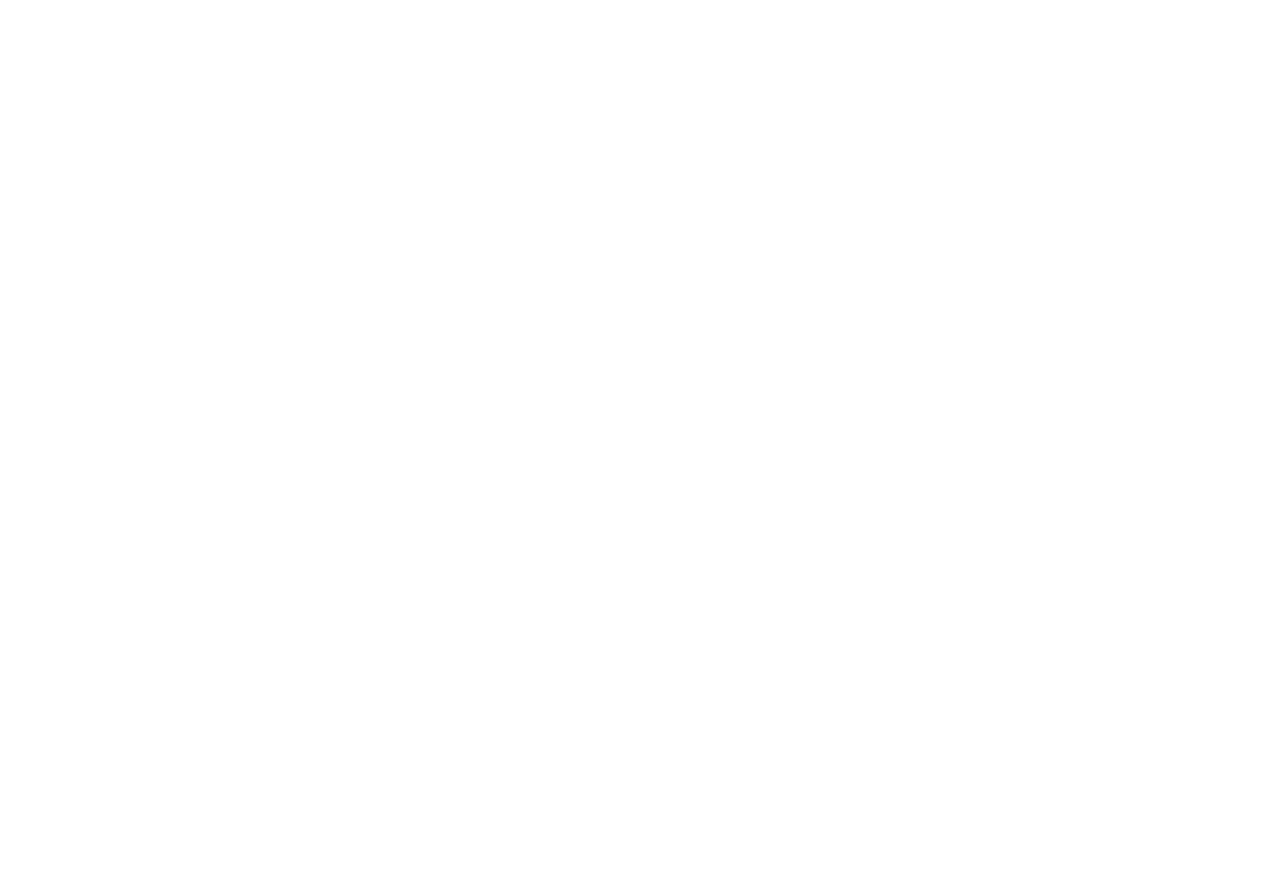
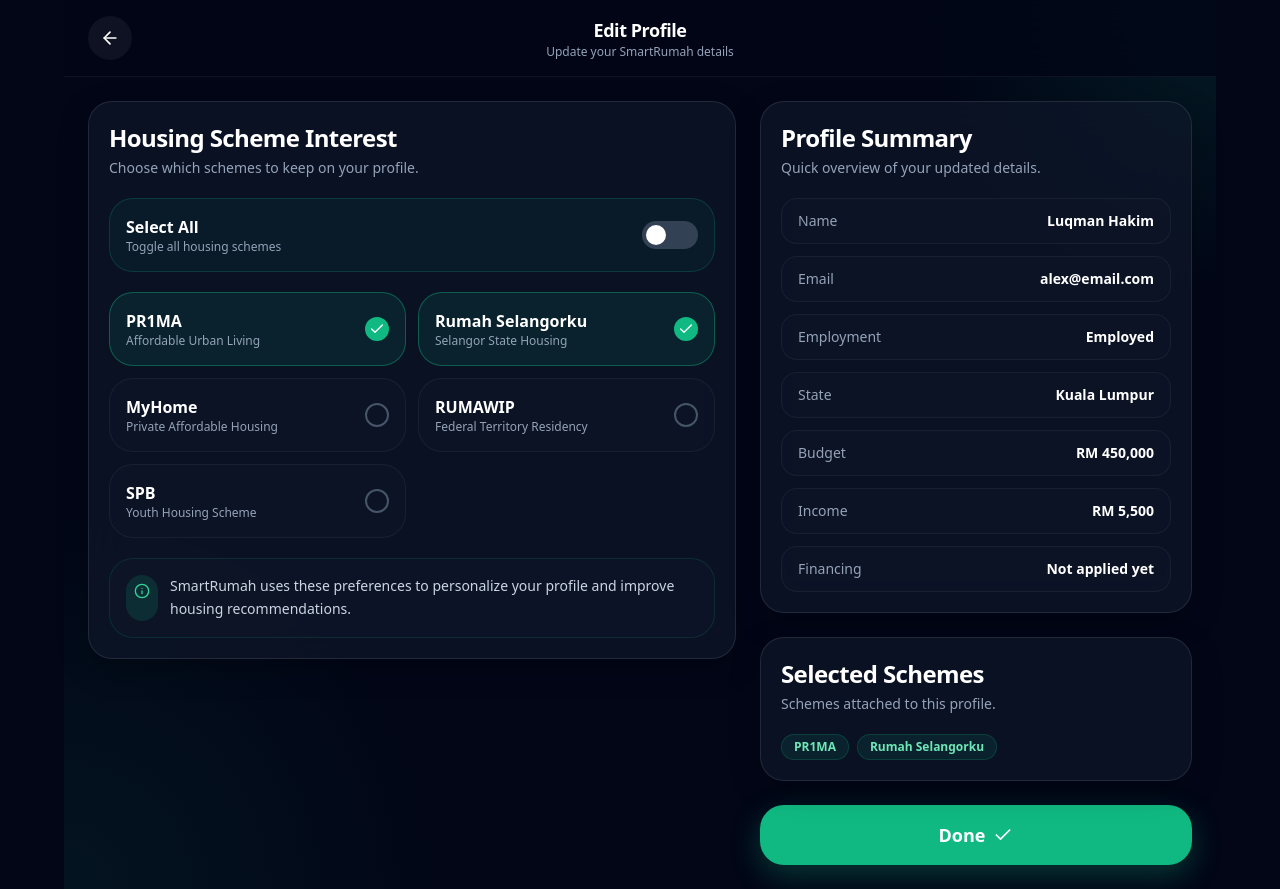
Before and after one commit to SitiFatimah0403/SmartRumah, a React (Vite) app in the folder frontend/: page /profile/edit/scheme-interest in a window 1280 px wide. Before the commit this address had no page. Before the commit the page ends 800 px from the top, so only its background shows below. Built offline with nearby package versions, Linux system fonts and the light colour scheme; the HTML template or start-up script is replaced by a standard one.

Commit message:
Fixed Profile Page
Profile edit page separated to diff page from diff section.

```diff
--- a/frontend/src/App.tsx
+++ b/frontend/src/App.tsx
@@ -4,6 +4,11 @@
 import SavedPage from "./components/saved/SavedPage";
 import ProfilePage from "./components/profile/ProfilePage";
 import ProfileEdit from "./components/profile/ProfileEdit";
+import PersonalInformationPage from "./components/profile/PersonalInformationPage";
+import EmploymentDetailsPage from "./components/profile/EmploymentDetailsPage";
+import PropertyPreferencesPage from "./components/profile/PropertyPreferencesPage";
+import SchemeEligibilityPage from "./components/profile/SchemeEligibilityPage";
+import SchemeInterestPage from "./components/profile/SchemeInterestPage";
 import PropertyDetail from "./components/homepage/PropertyDetail";
 import AllProperty from "./components/homepage/AllProperty";
 import HousingScheme from "./components/homepage/HousingScheme";
@@ -20,6 +25,11 @@
       <Route path="/saved" element={<SavedPage />} />
       <Route path="/profile" element={<ProfilePage />} />
       <Route path="/profile/edit" element={<ProfileEdit />} />
+      <Route path="/profile/edit/personal-information" element={<PersonalInformationPage />} />
+      <Route path="/profile/edit/employment-details" element={<EmploymentDetailsPage />} />
+      <Route path="/profile/edit/property-preferences" element={<PropertyPreferencesPage />} />
+      <Route path="/profile/edit/scheme-eligibility" element={<SchemeEligibilityPage />} />
+      <Route path="/profile/edit/scheme-interest" element={<SchemeInterestPage />} />
       <Route path="/property-detail" element={<PropertyDetail />} />
       <Route path="/all-properties" element={<AllProperty />} />
       <Route path="/housing-schemes" element={<HousingScheme />} />
--- /dev/null
+++ b/frontend/src/components/profile/EmploymentDetailsPage.tsx
@@ -0,0 +1,5 @@
+import ProfileEdit from "./ProfileEdit";
+
+export default function EmploymentDetailsPage() {
+  return <ProfileEdit activeSection="employment-details" />;
+}
--- /dev/null
+++ b/frontend/src/components/profile/PersonalInformationPage.tsx
@@ -0,0 +1,5 @@
+import ProfileEdit from "./ProfileEdit";
+
+export default function PersonalInformationPage() {
+  return <ProfileEdit activeSection="personal-information" />;
+}
--- a/frontend/src/components/profile/ProfileEdit.tsx
+++ b/frontend/src/components/profile/ProfileEdit.tsx
@@ -90,8 +90,23 @@
   { key: "spb", title: "SPB", subtitle: "Youth Housing Scheme" },
 ];
 
-export default function ProfileEdit() {
+type ProfileEditSection =
+  | "personal-information"
+  | "employment-details"
+  | "property-preferences"
+  | "scheme-eligibility"
+  | "scheme-interest"
+  | "all";
+
+type ProfileEditProps = {
+  activeSection?: ProfileEditSection;
+};
+
+export default function ProfileEdit({ activeSection = "all" }: ProfileEditProps) {
   const navigate = useNavigate();
+
+  const isSectionVisible = (section: ProfileEditSection) => activeSection === "all" || activeSection === section;
+
 
   const [showPassword, setShowPassword] = useState(false);
   const [showConfirmPassword, setShowConfirmPassword] = useState(false);
@@ -193,6 +208,7 @@
 
         <main className="mx-auto grid max-w-6xl grid-cols-1 gap-6 px-4 py-6 md:px-6 lg:grid-cols-[1.2fr_0.8fr]">
           <div className="space-y-6">
+            {isSectionVisible("personal-information") && (
               <section className={sectionClass}>
                 <SectionHeader title="Personal Information" subtitle="Basic identity and account details." />
 
@@ -311,7 +327,9 @@
                 </div>
               )}
             </section>
+            )}
 
+            {isSectionVisible("employment-details") && (
               <section className={sectionClass}>
                 <SectionHeader title="Employment Details" subtitle="Your current work and location profile." />
 
@@ -388,11 +406,11 @@
                 </div>
               </div>
             </section>
+            )}
 
+            {isSectionVisible("property-preferences") && (
               <section className={sectionClass}>
               <SectionHeader title="Property Preferences" subtitle="Refine budget, commute, and property priorities." />
-
-              <div className="grid grid-cols-1 gap-5 lg:grid-cols-2">
               <Field label="Preferred State" icon={<MapPin className="h-4 w-4" />}>
                 <div className="relative">
                   <select
@@ -430,7 +448,6 @@
                 <div className="mt-2 flex justify-between text-[10px] font-bold uppercase tracking-[0.18em] text-slate-500">
                   <span>RM 100k</span>
                   <span>RM 1.0M</span>
-                  </div>
                 </div>
               </div>
 
@@ -474,7 +491,9 @@
                 <MiniStat label="Downpayment" value={formData.downpayment} />
               </div>
             </section>
+            )}
 
+            {isSectionVisible("scheme-eligibility") && (
               <section className={sectionClass}>
               <SectionHeader title="Housing Scheme Eligibility" subtitle="Update household and financing details." />
 
@@ -613,7 +632,9 @@
                 </div>
               </div>
             </section>
+            )}
 
+            {isSectionVisible("scheme-interest") && (
               <section className={sectionClass}>
                 <SectionHeader title="Housing Scheme Interest" subtitle="Choose which schemes to keep on your profile." />
 
@@ -668,6 +689,7 @@
                 </p>
               </div>
             </section>
+            )}
           </div>
 
           <aside className="space-y-6 lg:sticky lg:top-24 lg:self-start">
--- a/frontend/src/components/profile/ProfilePage.tsx
+++ b/frontend/src/components/profile/ProfilePage.tsx
@@ -11,6 +11,7 @@
     {
       id: 1,
       title: "Personal Information",
+      section: "personal-information",
       description: "Update your basic details such as name, age, citizenship, and marital status.",
       icon: "person",
       bgColor: "bg-primary/10",
@@ -19,6 +20,7 @@
     {
       id: 2,
       title: "Employment Details",
+      section: "employment-details",
       description: "Update your employment status, job sector, years of employment, and workplace location.",
       icon: "work",
       bgColor: "bg-primary/10",
@@ -27,6 +29,7 @@
     {
       id: 3,
       title: "Housing Preferences",
+      section: "property-preferences",
       description: "Update your preferred state, budget range, commute distance, and priorities.",
       icon: "home",
       bgColor: "bg-primary/10",
@@ -35,6 +38,7 @@
     {
       id: 4,
       title: "Housing Scheme Eligibility",
+      section: "scheme-eligibility",
       description: "Update financial information such as income, dependents, and property ownership.",
       icon: "description",
       bgColor: "bg-primary/10",
@@ -43,6 +47,7 @@
     {
       id: 5,
       title: "Housing Scheme Interest",
+      section: "scheme-interest",
       description: "Select which government housing schemes you want SmartRumah to evaluate.",
       icon: "checklist",
       bgColor: "bg-primary/10",
@@ -138,7 +143,7 @@
               {profileSetupItems.map((item) => (
                 <button
                   key={item.id}
-                  onClick={() => navigate("/profile/edit")}
+                  onClick={() => navigate(`/profile/edit/${item.section}`)}
                   className="w-full flex items-center gap-4 p-4 bg-card-dark rounded-2xl shadow-lg hover:bg-slate-700 transition-colors text-left border border-slate-800 hover:border-primary/30"
                 >
                   <div className={`flex-shrink-0 w-12 h-12 rounded-xl ${item.bgColor} flex items-center justify-center ${item.iconColor}`}>
--- /dev/null
+++ b/frontend/src/components/profile/PropertyPreferencesPage.tsx
@@ -0,0 +1,5 @@
+import ProfileEdit from "./ProfileEdit";
+
+export default function PropertyPreferencesPage() {
+  return <ProfileEdit activeSection="property-preferences" />;
+}
--- /dev/null
+++ b/frontend/src/components/profile/SchemeEligibilityPage.tsx
@@ -0,0 +1,5 @@
+import ProfileEdit from "./ProfileEdit";
+
+export default function SchemeEligibilityPage() {
+  return <ProfileEdit activeSection="scheme-eligibility" />;
+}
--- /dev/null
+++ b/frontend/src/components/profile/SchemeInterestPage.tsx
@@ -0,0 +1,5 @@
+import ProfileEdit from "./ProfileEdit";
+
+export default function SchemeInterestPage() {
+  return <ProfileEdit activeSection="scheme-interest" />;
+}
```
Lines whose indentation alone changed are shown as unchanged.
